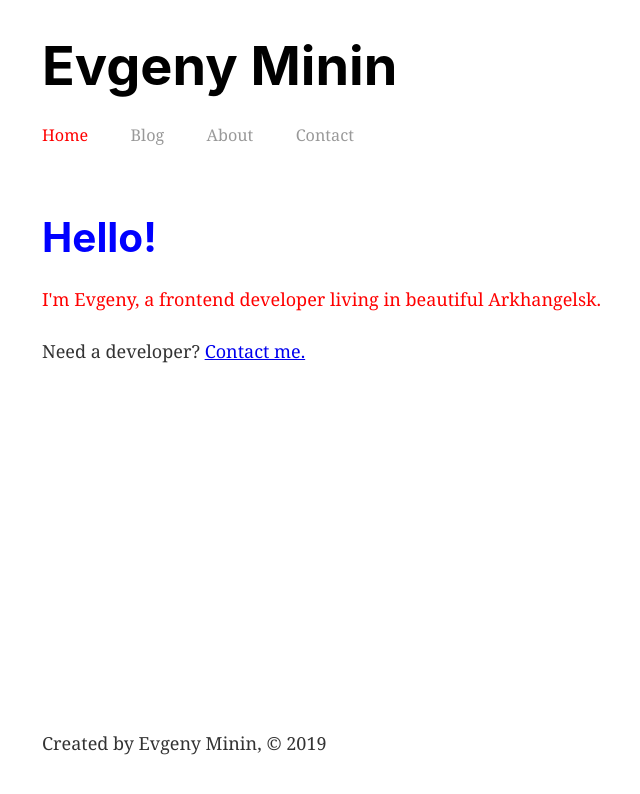
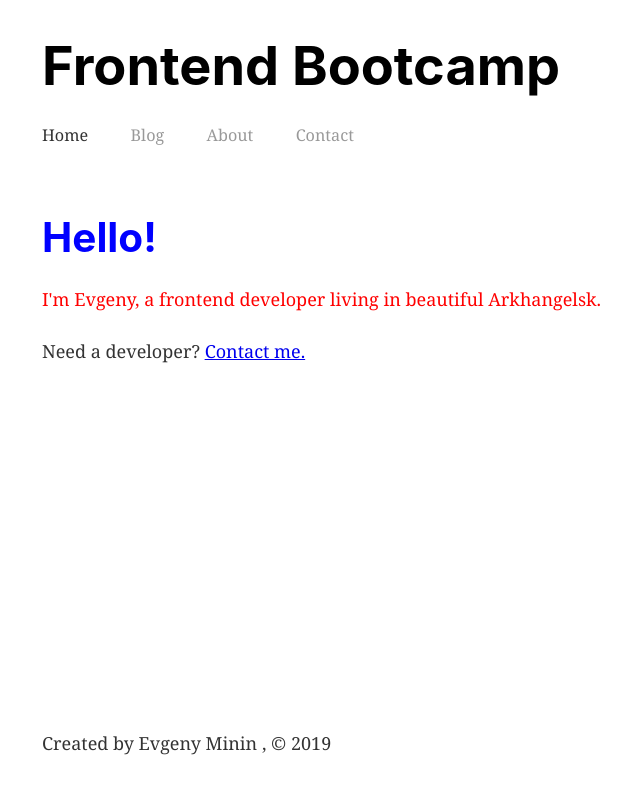
Before and after one commit to EvgenyMinin/gatsbyBootcamp, a Gatsby site: page / in a window 1280 px wide. Shown: the whole page, without its empty margins (40-680 px from the left). Built offline with nearby package versions, Linux system fonts and the light colour scheme; Gatsby itself is replaced by a stand-in of ours.

Commit message:
feature getting data via graphql

```diff
--- a/gatsby-config.js
+++ b/gatsby-config.js
@@ -1,8 +1,8 @@
 module.exports = {
   siteMetadata: {
-    title: `Gatsby Default Starter`,
-    description: `Kick off your next, great Gatsby project with this default starter. This barebones starter ships with the main Gatsby configuration files you might need.`,
-    author: `@gatsbyjs`,
+    title: `Frontend Bootcamp`,
+    description: ``,
+    author: `Evgeny Minin`,
   },
   plugins: [
     `gatsby-plugin-sass`,
--- a/src/components/footer.js
+++ b/src/components/footer.js
@@ -1,9 +1,19 @@
 import React from "react"
+import { graphql, useStaticQuery } from "gatsby"
 
 const Footer = () => {
+  const data = useStaticQuery(graphql`
+    query {
+      site {
+        siteMetadata {
+          author
+        }
+      }
+    }
+  `)
   return (
     <footer>
-      <p>Created by Evgeny Minin, © 2019</p>
+      <p>Created by {data.site.siteMetadata.author} , © 2019</p>
     </footer>
   )
 }
--- a/src/components/header.js
+++ b/src/components/header.js
@@ -1,5 +1,5 @@
 import React from "react"
-import { Link } from "gatsby"
+import { Link, graphql, useStaticQuery } from "gatsby"
 import styled from "styled-components"
 
 const StyledHeader = styled.header`
@@ -27,18 +27,27 @@ const StyledHeader = styled.header`
         color: #666666;
       }
       &--active {
-        color: red;
+        color: #333333;
       }
     }
   }
 `
 
 const Header = () => {
+  const data = useStaticQuery(graphql`
+    query {
+      site {
+        siteMetadata {
+          title
+        }
+      }
+    }
+  `)
   return (
     <StyledHeader>
       <h1>
         <Link className="title" to="/">
-          Evgeny Minin
+          {data.site.siteMetadata.title}
         </Link>
       </h1>
       <nav>
```
